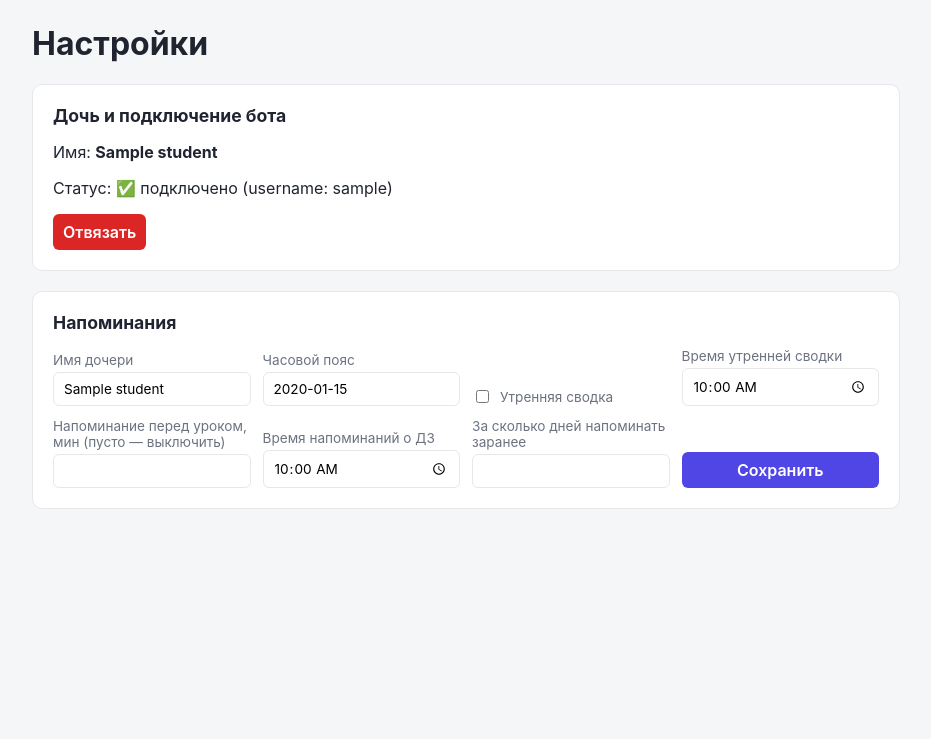
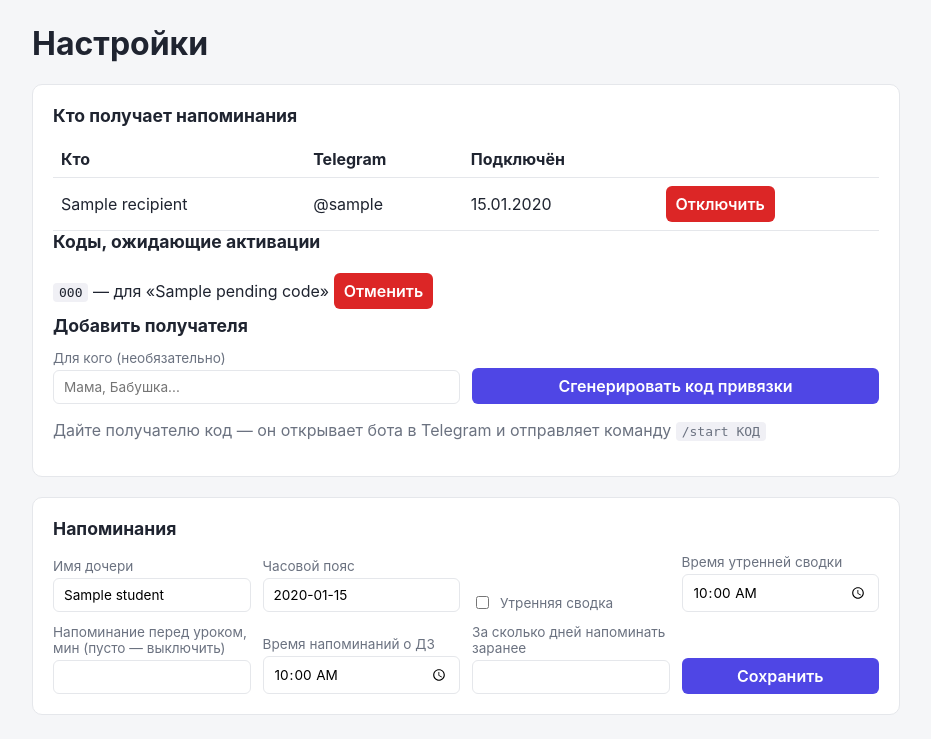
Before and after one commit to TatianaOv/rep, a FastAPI app: template app/web/templates/settings.html in a window 1280 px wide. Shown: the part 61-800 px from the top of the page, without its empty margins (174-1105 px from the left). Run offline with FastAPI, Linux system fonts and the light colour scheme; the template is opened without the code that fills it: most values are stand-ins (such as "Sample title", 1, 10 or a date in 2020); parts of the project's set-up code (start-up, migrations or seed data) failed here and were passed over.

Commit message:
Support multiple reminder recipients with individual link codes
Parents can now generate a separate one-time link code per person
(daughter, mom, dad, grandma, ...) instead of a single shared code.
Everyone linked receives the same schedule/homework reminders. A
migration moves any already-linked single recipient from the old
students table into the new recipients table so existing links
keep working.

Co-Authored-By: Claude Sonnet 5 <noreply@anthropic.com>
Claude-Session: https://claude.ai/code/session_011zt6iwdU4Zfuf6Co5zoD3E

```diff
--- a/app/bot/bot.py
+++ b/app/bot/bot.py
@@ -11,59 +11,49 @@ from app.config import config
 from app.constants import DAY_NAMES
 from app.db import async_session
 from app.formatting import format_homework, format_lessons
-from app.models import Homework, Lesson
-from app.services import get_or_create_settings, get_or_create_student
+from app.models import Homework, Lesson, Recipient
+from app.services import consume_link_code, find_recipient_by_chat_id
 
 router = Router()
+
+HELP_TEXT = "Команды:\n/today — расписание и ДЗ на сегодня\n/week — расписание на неделю\n/homework — список ДЗ"
 
 
 @router.message(CommandStart())
 async def cmd_start(message: Message) -> None:
     async with async_session() as session:
-        student = await get_or_create_student(session)
-        settings_row = await get_or_create_settings(session)
+        existing = await find_recipient_by_chat_id(session, message.chat.id)
+        if existing:
+            await message.answer(f"Привет! Бот уже подключён к этому чату 👋\n{HELP_TEXT}")
+            return
 
         args = (message.text or "").split(maxsplit=1)
         code = args[1].strip() if len(args) > 1 else None
 
-        if student.telegram_chat_id == message.chat.id:
-            await message.answer(
-                f"Привет, {student.name}! Бот уже подключён 👋\n"
-                "Команды:\n/today — расписание и ДЗ на сегодня\n/week — расписание на неделю\n/homework — список ДЗ"
-            )
-            return
-
-        if student.telegram_chat_id is not None:
-            await message.answer("Этот бот уже привязан к другому аккаунту. Обратитесь к родителю.")
-            return
-
-        if not settings_row.link_code:
-            await message.answer(
-                "Бот пока не готов к подключению. Попроси родителя сгенерировать код привязки в веб-панели "
-                "(раздел «Настройки»)."
-            )
-            return
-
-        if code != settings_row.link_code:
+        if not code:
             await message.answer("Нужен код привязки. Спроси его у родителя и отправь команду:\n/start КОД")
             return
 
-        student.telegram_chat_id = message.chat.id
-        student.telegram_username = message.from_user.username if message.from_user else None
-        student.linked_at = dt.datetime.utcnow()
-        settings_row.link_code = None
+        link_code = await consume_link_code(session, code)
+        if not link_code:
+            await message.answer("Код неверен или уже использован. Попроси родителя выдать новый в веб-панели.")
+            return
+
+        recipient = Recipient(
+            label=link_code.label,
+            telegram_chat_id=message.chat.id,
+            telegram_username=message.from_user.username if message.from_user else None,
+        )
+        session.add(recipient)
+        await session.delete(link_code)
         await session.commit()
-        await message.answer(
-            f"Готово! Бот подключён, {student.name} 🎉\n\n"
-            "Команды:\n/today — расписание и ДЗ на сегодня\n/week — расписание на неделю\n/homework — список ДЗ"
-        )
+        await message.answer(f"Готово! Бот подключён 🎉\n\n{HELP_TEXT}")
 
 
 @router.message(Command("today"))
 async def cmd_today(message: Message) -> None:
     async with async_session() as session:
-        student = await get_or_create_student(session)
-        if student.telegram_chat_id != message.chat.id:
+        if not await find_recipient_by_chat_id(session, message.chat.id):
             await message.answer("Бот не привязан к этому чату. Обратитесь к родителю.")
             return
 
@@ -89,8 +79,7 @@ async def cmd_today(message: Message) -> None:
 @router.message(Command("week"))
 async def cmd_week(message: Message) -> None:
     async with async_session() as session:
-        student = await get_or_create_student(session)
-        if student.telegram_chat_id != message.chat.id:
+        if not await find_recipient_by_chat_id(session, message.chat.id):
             await message.answer("Бот не привязан к этому чату. Обратитесь к родителю.")
             return
 
@@ -113,8 +102,7 @@ async def cmd_week(message: Message) -> None:
 @router.message(Command("homework"))
 async def cmd_homework(message: Message) -> None:
     async with async_session() as session:
-        student = await get_or_create_student(session)
-        if student.telegram_chat_id != message.chat.id:
+        if not await find_recipient_by_chat_id(session, message.chat.id):
             await message.answer("Бот не привязан к этому чату. Обратитесь к родителю.")
             return
 
@@ -130,9 +118,7 @@ async def cmd_homework(message: Message) -> None:
 
 @router.message(Command("help"))
 async def cmd_help(message: Message) -> None:
-    await message.answer(
-        "Команды:\n/today — расписание и ДЗ на сегодня\n/week — расписание на неделю\n/homework — список ДЗ"
-    )
+    await message.answer(HELP_TEXT)
 
 
 def create_bot_and_dispatcher() -> tuple[Bot, Dispatcher]:
--- a/app/web/templates/dashboard.html
+++ b/app/web/templates/dashboard.html
@@ -3,10 +3,10 @@
 {% block content %}
   <h1>Привет!</h1>
   <p class="muted">
-    {% if student.telegram_chat_id %}
-      Бот подключён к {{ student.name }} ✅
+    {% if recipients %}
+      Бот подключён, получателей напоминаний: {{ recipients|length }} ✅
     {% else %}
-      Бот ещё не подключён к дочери. Зайди в <a href="/settings">Настройки</a> и сгенерируй код привязки.
+      Бот ещё ни к кому не подключён. Зайди в <a href="/settings">Настройки</a> и сгенерируй код привязки.
     {% endif %}
   </p>
 
--- a/app/web/templates/settings.html
+++ b/app/web/templates/settings.html
@@ -4,23 +4,51 @@
   <h1>Настройки</h1>
 
   <section class="card">
-    <h2>Дочь и подключение бота</h2>
-    <p>Имя: <strong>{{ student.name }}</strong></p>
-    {% if student.telegram_chat_id %}
-      <p>Статус: ✅ подключено (username: {{ student.telegram_username or '—' }})</p>
-      <form method="post" action="/settings/unlink" onsubmit="return confirm('Отвязать бота от дочери?');">
-        <button type="submit" class="danger">Отвязать</button>
-      </form>
+    <h2>Кто получает напоминания</h2>
+    {% if recipients %}
+      <table class="table">
+        <thead>
+          <tr><th>Кто</th><th>Telegram</th><th>Подключён</th><th></th></tr>
+        </thead>
+        <tbody>
+          {% for r in recipients %}
+            <tr>
+              <td>{{ r.label or '—' }}</td>
+              <td>{{ '@' + r.telegram_username if r.telegram_username else '—' }}</td>
+              <td>{{ r.linked_at.strftime('%d.%m.%Y') }}</td>
+              <td>
+                <form method="post" action="/settings/recipients/{{ r.id }}/delete" onsubmit="return confirm('Отключить этого получателя от напоминаний?');">
+                  <button type="submit" class="danger">Отключить</button>
+                </form>
+              </td>
+            </tr>
+          {% endfor %}
+        </tbody>
+      </table>
     {% else %}
-      <p>Статус: ❌ не подключено</p>
-      {% if settings.link_code %}
-        <p>Код привязки: <code>{{ settings.link_code }}</code></p>
-        <p class="muted">Попроси дочь открыть бота в Telegram и отправить: <code>/start {{ settings.link_code }}</code></p>
-      {% endif %}
-      <form method="post" action="/settings/link_code">
-        <button type="submit">Сгенерировать код привязки</button>
-      </form>
+      <p class="muted">Пока никто не подключён.</p>
     {% endif %}
+
+    {% if pending_codes %}
+      <h2>Коды, ожидающие активации</h2>
+      <ul class="list">
+        {% for c in pending_codes %}
+          <li>
+            <code>{{ c.code }}</code>{% if c.label %} — для «{{ c.label }}»{% endif %}
+            <form method="post" action="/settings/link_codes/{{ c.id }}/delete" style="display:inline">
+              <button type="submit" class="danger">Отменить</button>
+            </form>
+          </li>
+        {% endfor %}
+      </ul>
+    {% endif %}
+
+    <h2>Добавить получателя</h2>
+    <form method="post" action="/settings/link_code" class="form-grid">
+      <label>Для кого (необязательно) <input type="text" name="label" placeholder="Мама, Бабушка..."></label>
+      <button type="submit">Сгенерировать код привязки</button>
+    </form>
+    <p class="muted">Дайте получателю код — он открывает бота в Telegram и отправляет команду <code>/start КОД</code></p>
   </section>
 
   <section class="card">
```
Also changed, not shown: app/db.py (+27 -0 lines), app/models.py (+22 -3 lines), app/reminders.py (+15 -12 lines), app/services.py (+31 -1 lines), app/web/server.py (+40 -17 lines).
